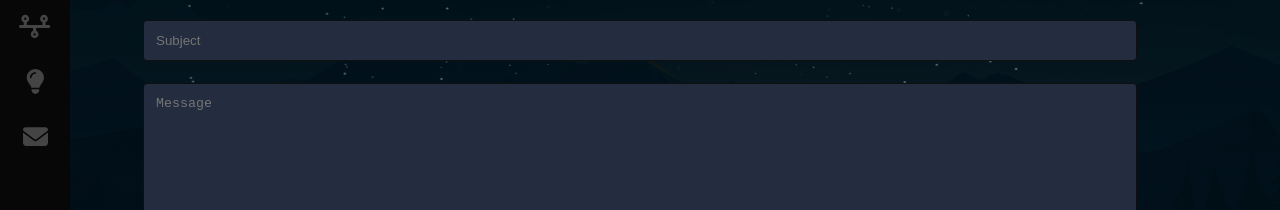
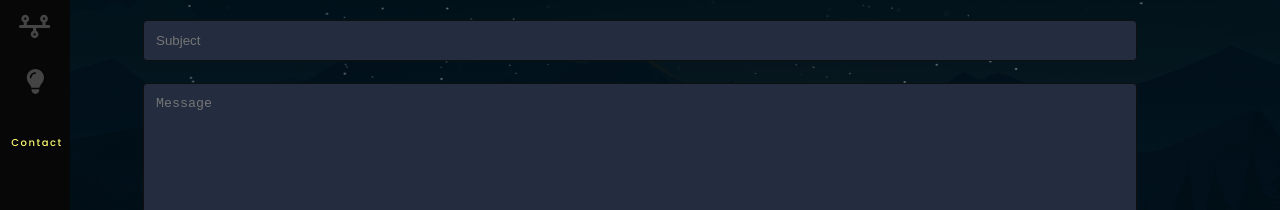
Before and after one commit to phanthakarnp1997/react-portfolio, a React (Vite) app: page /react-portfolio/contact in a window 1280 px wide. Shown: the part 361-571 px from the top of the page. Built offline with nearby package versions, Linux system fonts and the light colour scheme; a web font is replaced by a local one.

Commit message:
feat: active nav-link

```diff
--- a/src/components/Sidebar/index.jsx
+++ b/src/components/Sidebar/index.jsx
@@ -1,6 +1,6 @@
+import "./index.scss";
 import React, { useEffect, useRef, useState } from "react";
-import "./index.scss";
-import { Link } from "react-router-dom";
+import { NavLink } from "react-router-dom";
 import { FontAwesomeIcon } from "@fortawesome/react-fontawesome";
 import { faLinkedin, faGithub } from "@fortawesome/free-brands-svg-icons";
 import {
@@ -13,17 +13,17 @@ import {
 } from "@fortawesome/free-solid-svg-icons";
 import { BASE_URL } from "../../utils/constant";
 
-export default function Sidebar() {
+function Sidebar() {
   const [isOpen, setIsOpen] = useState(false);
 
-  let rootRef = useRef();
+  const rootRef = useRef();
 
   const toggleSidebar = () => {
     setIsOpen(!isOpen);
   };
 
   useEffect(() => {
-    let handler = (e) => {
+    const handler = (e) => {
       if (isOpen && !rootRef.current.contains(e.target)) {
         setIsOpen(false);
       }
@@ -35,12 +35,60 @@ export default function Sidebar() {
     };
   }, [isOpen]);
 
+  const navLinks = [
+    {
+      to: BASE_URL,
+      icon: faHouse,
+      text: "Home",
+      isEnd: true,
+    },
+    {
+      to: `${BASE_URL}/about`,
+      icon: faAddressCard,
+      text: "About Me",
+      isEnd: false,
+    },
+    {
+      to: `${BASE_URL}/experience`,
+      icon: faTimeline,
+      text: "Experience",
+      isEnd: false,
+    },
+    {
+      to: `${BASE_URL}/skill`,
+      icon: faLightbulb,
+      text: "Skill",
+      isEnd: false,
+    },
+    {
+      to: `${BASE_URL}/contact`,
+      icon: faEnvelope,
+      text: "Contact",
+      isEnd: false,
+    },
+  ];
+
+  const socialLinks = [
+    {
+      href: "https://www.linkedin.com/in/phanthakarn-plukpanya-358863193/",
+      icon: faLinkedin,
+    },
+    {
+      href: "https://github.com/phanthakarnp1997",
+      icon: faGithub,
+    },
+  ];
+
   return (
     <div className={`nav-bar ${isOpen ? "open" : ""}`} ref={rootRef}>
       <div className="menu">
-        <Link to={BASE_URL}>
+        <NavLink
+          className={({ isActive }) => (isActive ? "navlink-active" : "")}
+          to={BASE_URL}
+          end
+        >
           <p className="text-logo">P</p>
-        </Link>
+        </NavLink>
         <FontAwesomeIcon
           icon={faBars}
           color="#ffd700"
@@ -50,52 +98,31 @@ export default function Sidebar() {
         />
       </div>
       <nav className={`nav-icon ${isOpen ? "open" : ""}`}>
-        <Link to={BASE_URL}>
-          <div className="icon-hover">
-            <FontAwesomeIcon icon={faHouse} />
-            <span>Home</span>
-          </div>
-        </Link>
-        <Link to={`${BASE_URL}/about`}>
-          <div className="icon-hover">
-            <FontAwesomeIcon icon={faAddressCard} />
-            <span>About Me</span>
-          </div>
-        </Link>
-        <Link to={`${BASE_URL}/experience`}>
-          <div className="icon-hover">
-            <FontAwesomeIcon icon={faTimeline} />
-            <span>Experience</span>
-          </div>
-        </Link>
-        <Link to={`${BASE_URL}/skill`}>
-          <div className="icon-hover">
-            <FontAwesomeIcon icon={faLightbulb} />
-            <span>Skill</span>
-          </div>
-        </Link>
-        <Link to={`${BASE_URL}/contact`}>
-          <div className="icon-hover">
-            <FontAwesomeIcon icon={faEnvelope} />
-            <span>Contact</span>
-          </div>
-        </Link>
+        {navLinks.map((link) => (
+          <NavLink
+            key={link.to}
+            className={({ isActive }) => (isActive ? "navlink-active" : "")}
+            to={link.to}
+            end={link.isEnd}
+          >
+            <div className="icon-hover">
+              <FontAwesomeIcon icon={link.icon} />
+              <span>{link.text}</span>
+            </div>
+          </NavLink>
+        ))}
       </nav>
       <ul className={`nav-social ${isOpen ? "open" : ""}`}>
-        <li>
-          <a
-            href="https://www.linkedin.com/in/phanthakarn-plukpanya-358863193/"
-            target="_blank"
-          >
-            <FontAwesomeIcon icon={faLinkedin} className="icon-hover" />
-          </a>
-        </li>
-        <li>
-          <a href="https://github.com/phanthakarnp1997" target="_blank">
-            <FontAwesomeIcon icon={faGithub} className="icon-hover" />
-          </a>
-        </li>
+        {socialLinks.map((link) => (
+          <li key={link.href}>
+            <a href={link.href} target="_blank">
+              <FontAwesomeIcon icon={link.icon} className="icon-hover" />
+            </a>
+          </li>
+        ))}
       </ul>
     </div>
   );
 }
+
+export default Sidebar;
--- a/src/components/Sidebar/index.scss
+++ b/src/components/Sidebar/index.scss
@@ -76,6 +76,24 @@ $nav-mobile-background: linear-gradient(rgba(0, 0, 0, 0.5), rgba(0, 0, 0, 0.5)),
   }
 }
 
+.navlink-active {
+  transition: transform 250ms;
+  span {
+    color: $secondary-color;
+    display: none;
+  }
+  transform: translateX(2px);
+  cursor: pointer;
+  svg {
+    display: none;
+  }
+  span {
+    display: inline;
+    font-size: 1rem;
+    letter-spacing: 1.5px;
+  }
+}
+
 @media only screen and (max-width: 1045px) {
   .nav-bar {
     top: 0;
```
